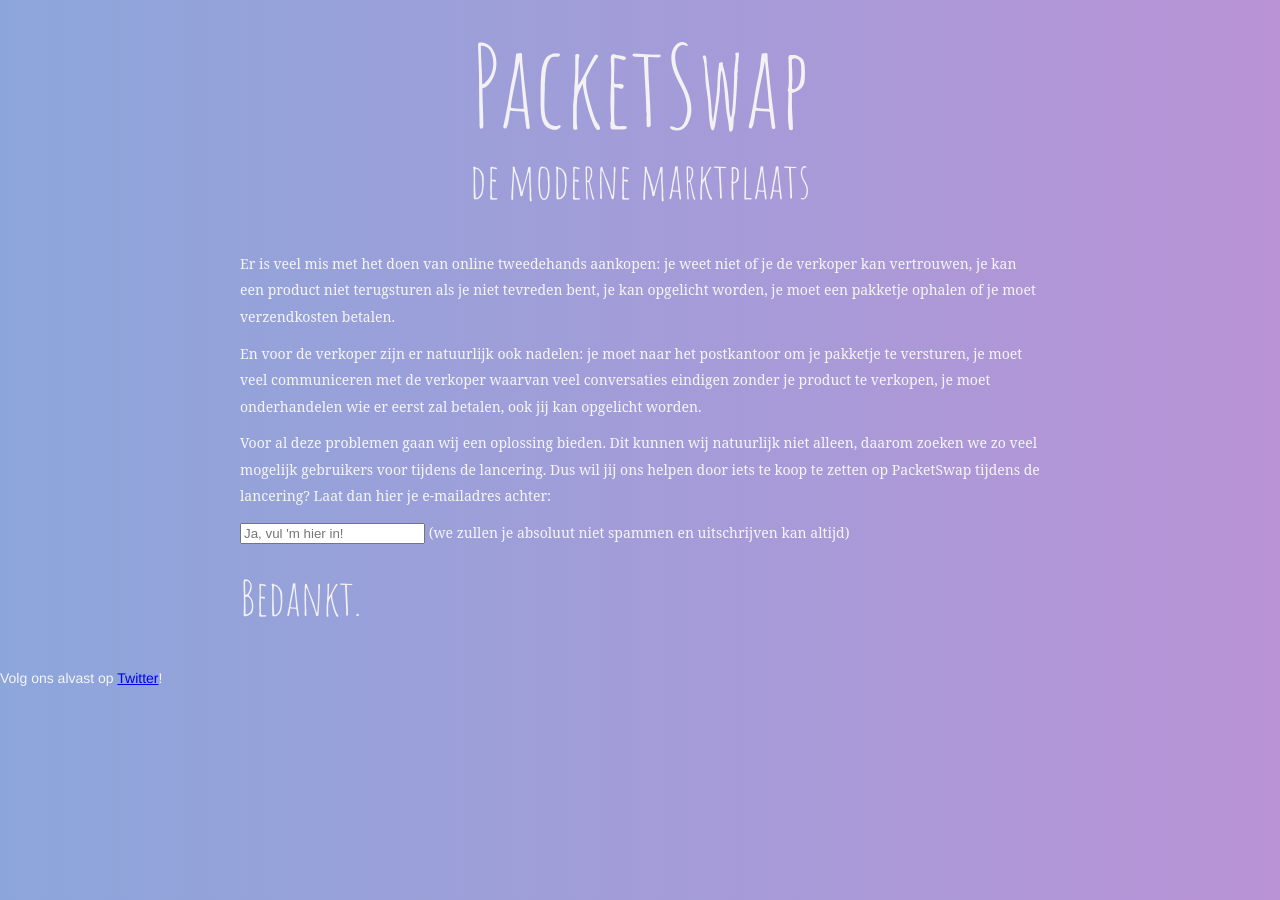
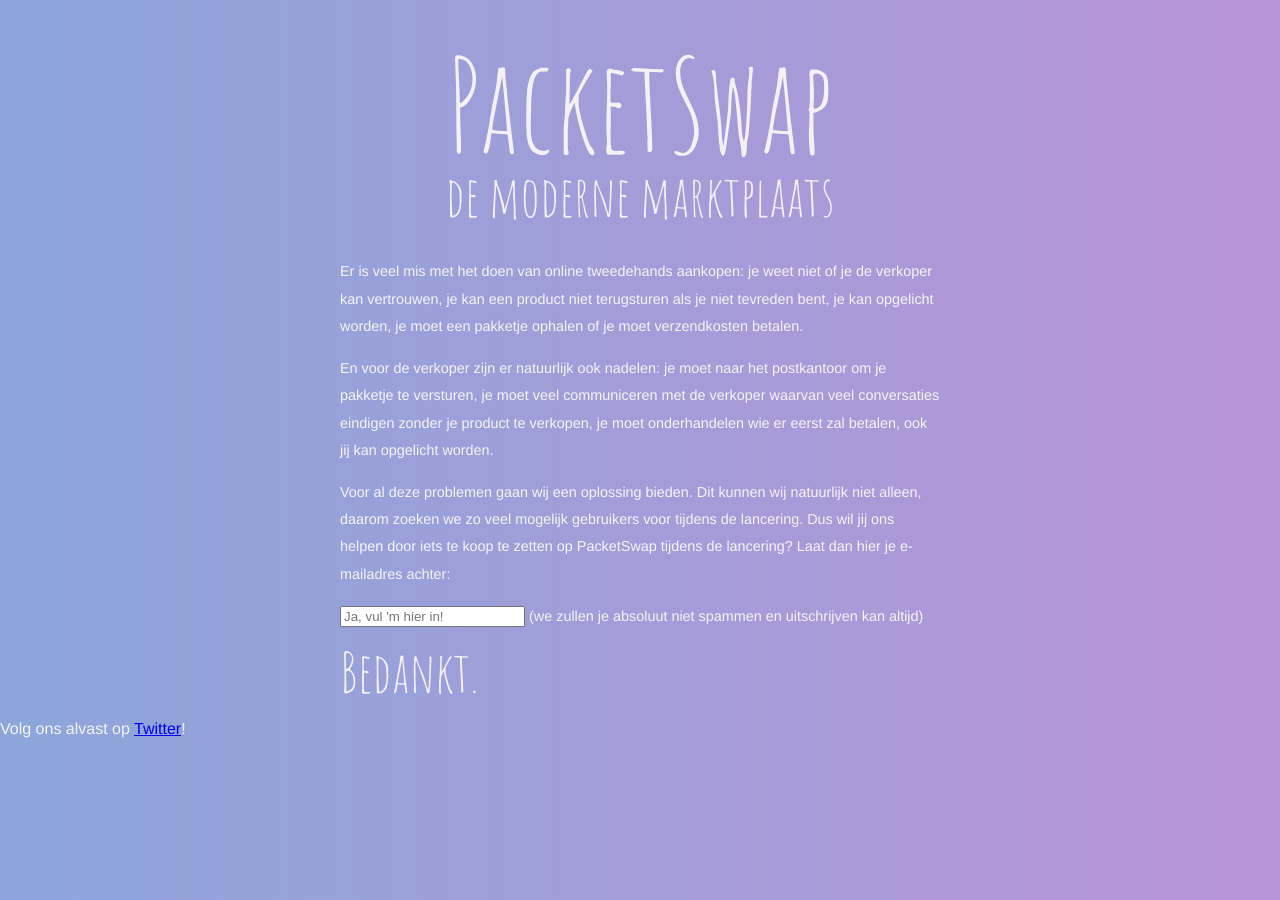
Before and after one commit to packetswap/packetswap.com, a Jekyll site: the page built from index.md, in a window 1280 px wide. Built offline with Jekyll 4.4.1, drawn with Linux system fonts in a browser that asks for light colours.

Commit message:
Add sass mixin and make section expandable

```diff
--- a/_config.yml
+++ b/_config.yml
@@ -5,6 +5,8 @@
 permalink: '/:title'
 timezone: Europe/Amsterdam
 locale: en
+sass:
+  sass_dir: style
 
 defaults:
   -
--- a/style/app.scss
+++ b/style/app.scss
@@ -1,15 +1,22 @@
 ---
 ---
 
+@import 'mixins/gradients';
 @import url(https://fonts.googleapis.com/css?family=Amatic+SC);
 
 $gradient-left: #B993D6;
 $gradient-right: #8CA6DB;
 
-$breakpoint: 375px;
+$site-color: mix($gradient-left, $gradient-right, 50%);
+$site-width: 600px;
+$site-breakpoint: 375px;
+$site-margin: 1em;
+
+$color-almost-white: mix(white, $site-color, 85%);
 
 html {
   font-size: 100%;
+  width: 100%;
 }
 
 body {
@@ -17,15 +24,15 @@
   background: -webkit-linear-gradient(to left, $gradient-left, $gradient-right);
   background: linear-gradient(to left, $gradient-left, $gradient-right);
 
+  font-family: Helvetica, sans-serif;
   margin: 0;
-  font-family: "Helvetica Neue", Helvetica, Arial, sans-serif;
-  font-size: 14px;
-  line-height: 20px;
   color: #F5F5F5;
 }
 
 main {
-  max-width: 800px;
+  max-width: $site-width;
+  margin: 0;
+  padding: 0;
   margin-left: auto;
   margin-right: auto;
   padding: 20px;
@@ -33,31 +40,90 @@
 
 header {
   text-align: center;
+  margin-top: 40px;
 }
 
 h1, h2, h3 {
   font-family: 'Amatic SC', Helvetica, sans-serif;
   color: #F3F1F1;
   font-weight: 400;
+  line-height: 1;
+  margin: 0;
 }
 
 h1 {
   font-size: 5em;
-  @media (min-width: $breakpoint) {
+  @media (min-width: $site-breakpoint) {
     font-size: 8em;
   }
 }
 
 h2 {
   font-size: 2.3em;
-  @media (min-width: $breakpoint) {
+  @media (min-width: $site-breakpoint) {
     font-size: 3.5em;
   }
 }
 
 p {
-  font-family: 'Noto Serif';
-  line-height: 1.9em;
-  margin: 0 0 10px;
-  font-size: 14px;
+  font-weight: 300;
+  line-height: 190%;
+  font-size: 0.9em;
+  margin: $site-margin 0;
 }
+
+section {
+  border-radius: 3px;
+  box-shadow: 2px 2px 10px darken($site-color, 10%);
+  background-color: $color-almost-white;
+  color: #807EB5;
+  padding: 14px;
+  margin: $site-margin 0;
+
+  p:first-of-type {
+    margin-top: 0;
+  }
+  p:last-of-type {
+    margin-bottom: 0;
+  }
+
+  &.expand {
+    max-height: 100px;
+    overflow: hidden;
+    position: relative;
+
+    &::before {
+      @include linear-gradient('to bottom', rgba(0, 0, 0, 0) 0%, rgba($color-almost-white, 0.9) 80%);
+      content: '';
+      display: block;
+      position: absolute;
+      height: 80px;
+      bottom: 0;
+      left: 0;
+      right: 0;
+      border-bottom-left-radius: 3px;
+      border-bottom-right-radius: 3px;
+    }
+
+    &::after {
+      content: 'Meer';
+      font-size: 12px;
+      text-align: center;
+      display: block;
+      position: absolute;
+      padding: 5px 0;
+      bottom: 20px;
+      width: 100px;
+      left: calc(50% - 50px);
+      border: 1px solid $site-color;
+      color: $site-color;
+      border-radius: 3px;
+      background-color: $color-almost-white;
+      cursor: pointer;
+    }
+
+    &:hover::after {
+      background-color: white;
+    }
+  }
+}
--- /dev/null
+++ b/style/mixins/_gradients.scss
@@ -0,0 +1,36 @@
+@mixin linear-gradient($angle, $color-stops...) {
+  $_angle-with-vendor-prefix: "";
+  $_angle: "";
+  @if $angle == "to top" or $angle == "bottom" {
+    $_angle-with-vendor-prefix: bottom;
+    $_angle: to top;
+  } @else if $angle == "to right" or $angle == "left" {
+    $_angle-with-vendor-prefix: left;
+    $_angle: to right;
+  } @else if $angle == "to bottom" or $angle == "top" {
+    $_angle-with-vendor-prefix: top;
+    $_angle: to bottom;
+  } @else if $angle == "to left" or $angle == "right" {
+    $_angle-with-vendor-prefix: right;
+    $_angle: to left;
+  } @else if $angle == "to top right" or $angle == "bottom left" {
+    $_angle-with-vendor-prefix: bottom left;
+    $_angle: to top right;
+  } @else if $angle == "to bottom right" or $angle == "top left" {
+    $_angle-with-vendor-prefix: top left;
+    $_angle: to bottom right;
+  } @else if $angle == "to bottom left" or $angle == "top right" {
+    $_angle-with-vendor-prefix: top right;
+    $_angle: to bottom left;
+  } @else if $angle == "to top left" or $angle == "bottom right" {
+    $_angle-with-vendor-prefix: bottom right;
+    $_angle: to top left;
+  } @else {
+    $_angle-with-vendor-prefix: $angle % 360;
+    $_angle: (90 - $angle) % 360;
+  }
+  background: -webkit-linear-gradient($_angle-with-vendor-prefix, $color-stops);
+  background: -moz-linear-gradient($_angle-with-vendor-prefix, $color-stops);
+  background: -o-linear-gradient($_angle-with-vendor-prefix, $color-stops);
+  background: linear-gradient($_angle, $color-stops);
+}
```
